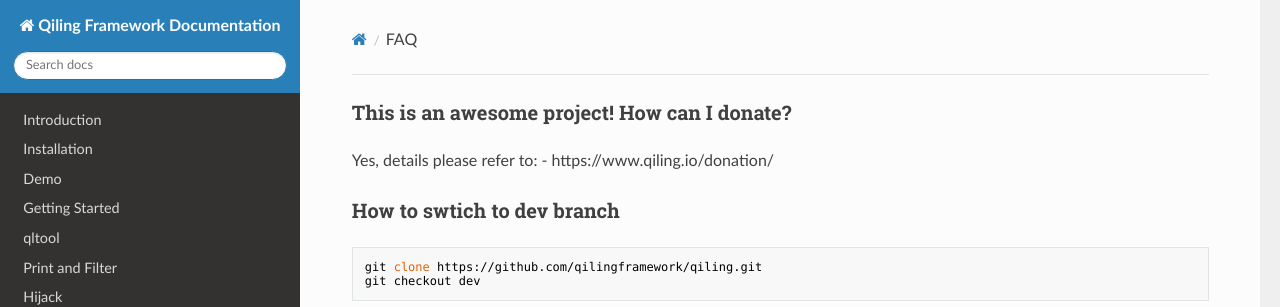
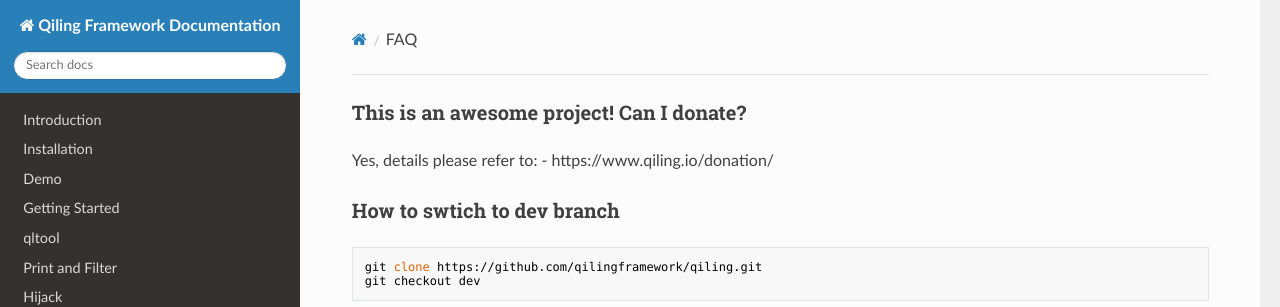
Before and after one commit to qilingframework/rtfd.io, an MkDocs documentation site: the page built from docs/faq.md, in a window 1280 px wide and 900 px high. Shown: the top 307 px of the window. Built offline with MkDocs 1.6.1, drawn with Linux system fonts in a browser that asks for light colours; nearby versions of some CDN libraries.

Commit message:
Update faq.md

```diff
--- a/docs/faq.md
+++ b/docs/faq.md
@@ -1,7 +1,7 @@
 ---
 title: FAQ
 ---
-### This is an awesome project! How can I donate?
+### This is an awesome project! Can I donate?
 Yes, details please refer to: - https://www.qiling.io/donation/
 
 ### How to swtich to dev branch
```
